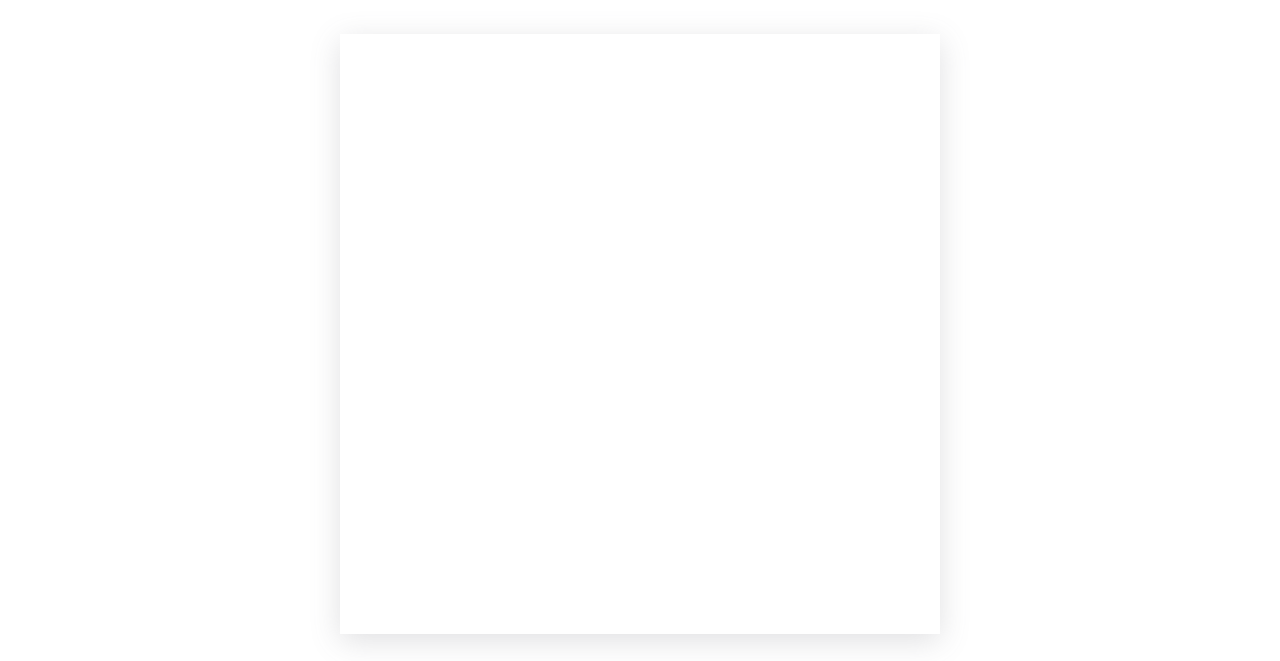
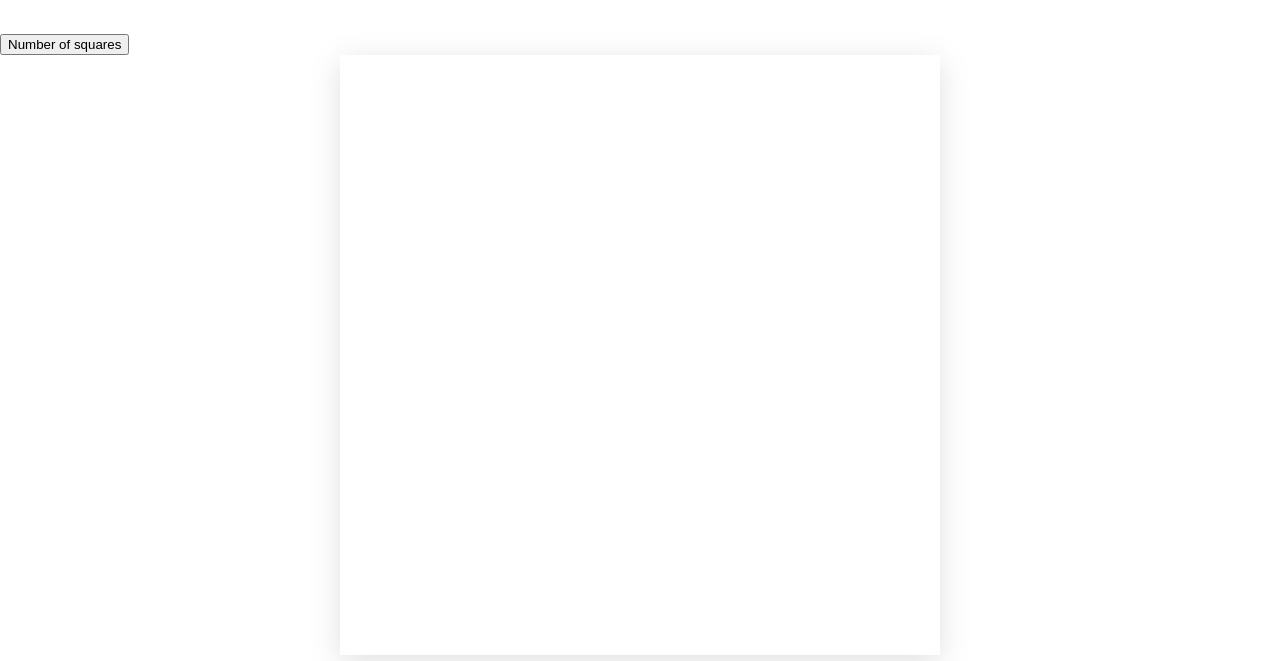
Before and after one commit to tinatronic/odin-etchasketch, a plain HTML site: page index.html in a window 1280 px wide. Shown: the part 112-773 px from the top of the page. Drawn offline with Linux system fonts and the light colour scheme.

Commit message:
feat: change size button

```diff
--- a/index.html
+++ b/index.html
@@ -17,6 +17,9 @@
         <h1>Etch-a-sketch</h1>
     </header>
     <main>
+        <div>
+            <button id="size-btn" class="btn">Number of squares</button>
+        </div>
         <div id="canvas"></div>
     </main>
     <footer>Made with love by tinatronic <a href="https://github.com/tinatronic" target="_blank"><i class="fa-brands fa-github fa-lg"></i></a></footer>
```
